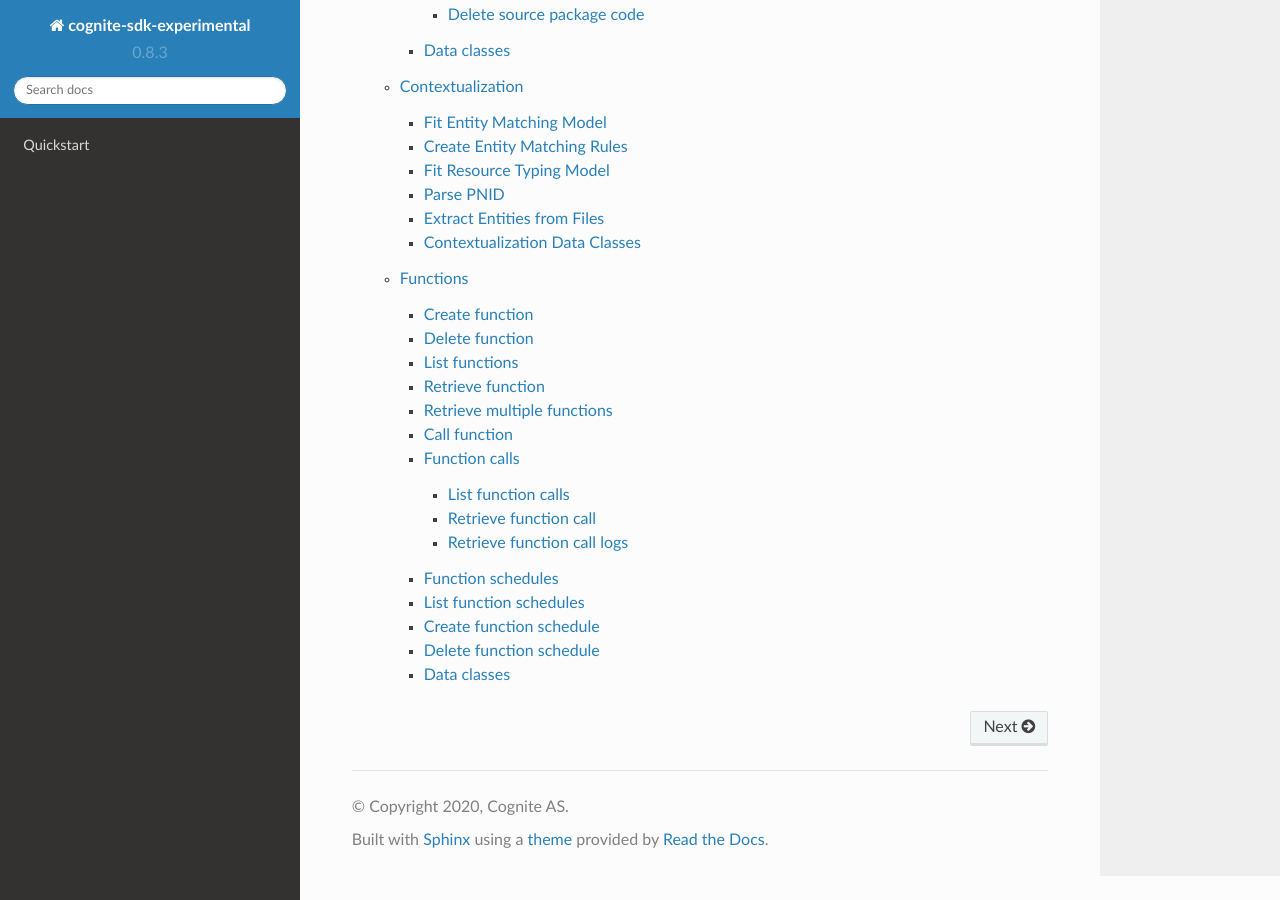
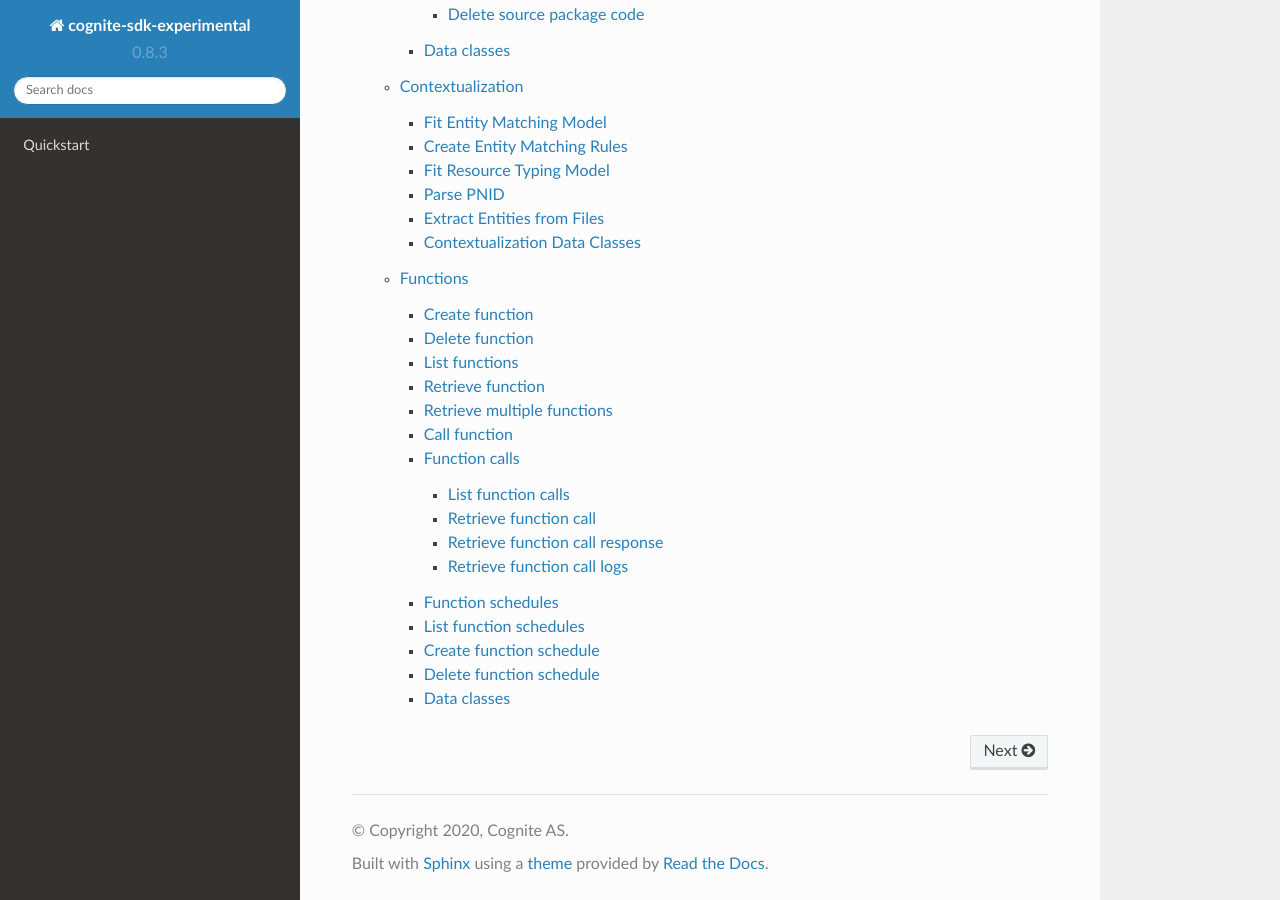
Before and after one commit to cognitedata/cognite-sdk-python-experimental, a Sphinx documentation site: the page built from docs/source/index.rst, in a window 1280 px wide and 900 px high, scrolled down 2665 px. Built offline with Sphinx 7.4.7 and the Read the Docs theme 2.0.0, drawn with Linux system fonts in a browser that asks for light colours.

Commit message:
Update docs

```diff
--- a/docs/source/cognite.rst
+++ b/docs/source/cognite.rst
@@ -422,6 +422,10 @@ Retrieve function call
 ~~~~~~~~~~~~~~~~~~~~~~
 .. automethod:: cognite.experimental._api.functions.FunctionCallsAPI.retrieve
 
+Retrieve function call response
+~~~~~~~~~~~~~~~~~~~~~~~~~~~~~~~
+.. automethod:: cognite.experimental._api.functions.FunctionCallsAPI.get_response
+
 Retrieve function call logs
 ~~~~~~~~~~~~~~~~~~~~~~~~~~~
 .. automethod:: cognite.experimental._api.functions.FunctionCallsAPI.get_logs
```
